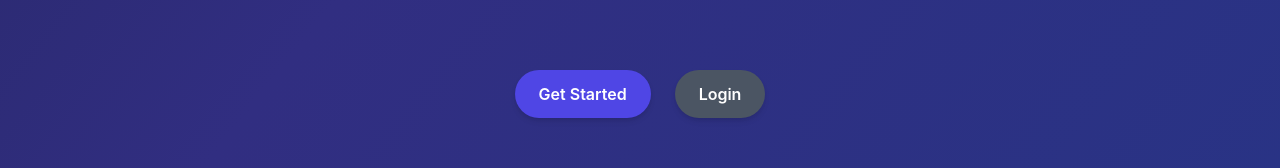
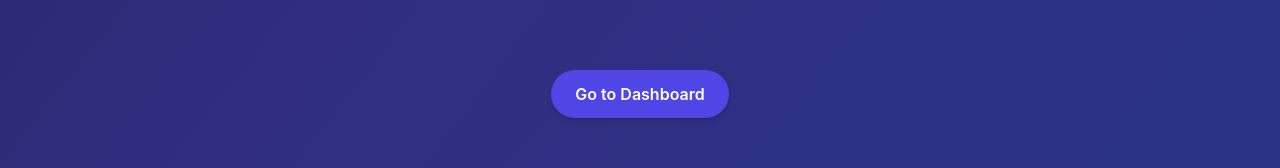
Before and after one commit to adendl/roadtrip-ai, a React (Vite) app in the folder frontend/: page / in a window 1280 px wide. Shown: the part 438-606 px from the top of the page. Built offline with nearby package versions, Linux system fonts and the light colour scheme; sample sign-in values are in the browser's storage.

Commit message:
Add hover effect and conditional renderring for home page to show 'goto dashboard' button

```diff
--- a/frontend/src/components/Card.tsx
+++ b/frontend/src/components/Card.tsx
@@ -9,7 +9,7 @@ interface CardProps {
 
 const Card: React.FC<CardProps> = ({ title, description, imageUrl, altText }) => {
   return (
-    <div className="bg-white/10 backdrop-blur-md rounded-lg p-6 shadow-lg hover:shadow-xl transition-shadow">
+    <div className="bg-white/10 backdrop-blur-md rounded-lg p-6 shadow-lg hover:shadow-xl transition-shadow hover:-translate-y-2 hover:scale-105 transition-transform transition-shadow duration-300">
       <img
         src={imageUrl}
         alt={altText}
--- a/frontend/src/pages/Dashboard.tsx
+++ b/frontend/src/pages/Dashboard.tsx
@@ -94,7 +94,7 @@ import React, { useState, useEffect } from 'react';
           <div className="mb-8">
             <Button
               text="Create Journal Entry"
-                 onClick={() => navigate('/create-journal-entry')} // Navigate to create page
+              onClick={() => navigate('/create-journal-entry')}
               variant="primary"
               icon={<PlusIcon className="h-5 w-5" />}
             />
@@ -103,7 +103,7 @@ import React, { useState, useEffect } from 'react';
             {dummyEntries.map((entry) => (
               <div
                 key={entry.id}
-                   className="bg-white bg-opacity-10 backdrop-blur-md p-4 rounded-lg shadow-lg hover:shadow-xl transition-shadow cursor-pointer"
+                className="bg-white bg-opacity-10 backdrop-blur-md p-4 rounded-lg shadow-lg hover:shadow-xl hover:-translate-y-2 hover:scale-105 transition-transform transition-shadow duration-300 cursor-pointer"
                 onClick={() => setSelectedEntry(entry)}
               >
                 <h3 className="text-xl font-semibold">{entry.title}</h3>
--- a/frontend/src/pages/Home.tsx
+++ b/frontend/src/pages/Home.tsx
@@ -4,8 +4,13 @@ import Hero from '../components/Hero';
 import Header from '../components/Header';
 import Card from '../components/Card'; // Import the new Card component
 import { CommandLineIcon } from '@heroicons/react/24/solid';
+import { useAuth } from '../context/AuthContext';
+import { useNavigate } from 'react-router-dom';
 
 const Home: React.FC = () => {
+  const { isLoggedIn } = useAuth();
+  const navigate = useNavigate();
+
   return (
     <div className="min-h-screen bg-gradient-to-br from-gray-900 via-indigo-900 to-blue-900 animate-gradient-x text-white">
       <Header />
@@ -16,6 +21,8 @@ const Home: React.FC = () => {
             description="Capture your travel adventures with ease. Create digital journals, add photos and videos, get AI-powered insights, and share your stories with the world."
           />
           <div className="mt-10 space-y-4 sm:space-y-0 sm:flex sm:space-x-6">
+            {!isLoggedIn ? (
+              <>
                 <Button
                   text="Get Started"
                   onClick={() => window.location.href = '/signup'}
@@ -26,6 +33,14 @@ const Home: React.FC = () => {
                   onClick={() => window.location.href = '/login'}
                   variant="secondary"
                 />
+              </>
+            ) : (
+              <Button
+                text="Go to Dashboard"
+                onClick={() => navigate('/dashboard')}
+                variant="primary"
+              />
+            )}
           </div>
 
           {/* Features Cards Section */}
@@ -93,7 +108,7 @@ const Home: React.FC = () => {
             rel="noopener noreferrer"
             className="inline-flex items-center bg-gradient-to-r from-indigo-500 to-blue-600 bg-clip-text text-transparent font-semibold text-lg hover:from-indigo-400 hover:to-blue-500 transition-all duration-300 transform hover:scale-105 px-4 py-2 rounded-full shadow-md hover:shadow-lg"
           >
-            <CommandLineIcon className="h-6 w-6 mr-2 text-black" /> {/* Updated icon */}
+            <CommandLineIcon className="h-6 w-6 mr-2 text-black" />
             https://github.com/adendl/traveljournal-ai
           </a>
         </div>
```
Lines whose indentation alone changed are shown as unchanged.
